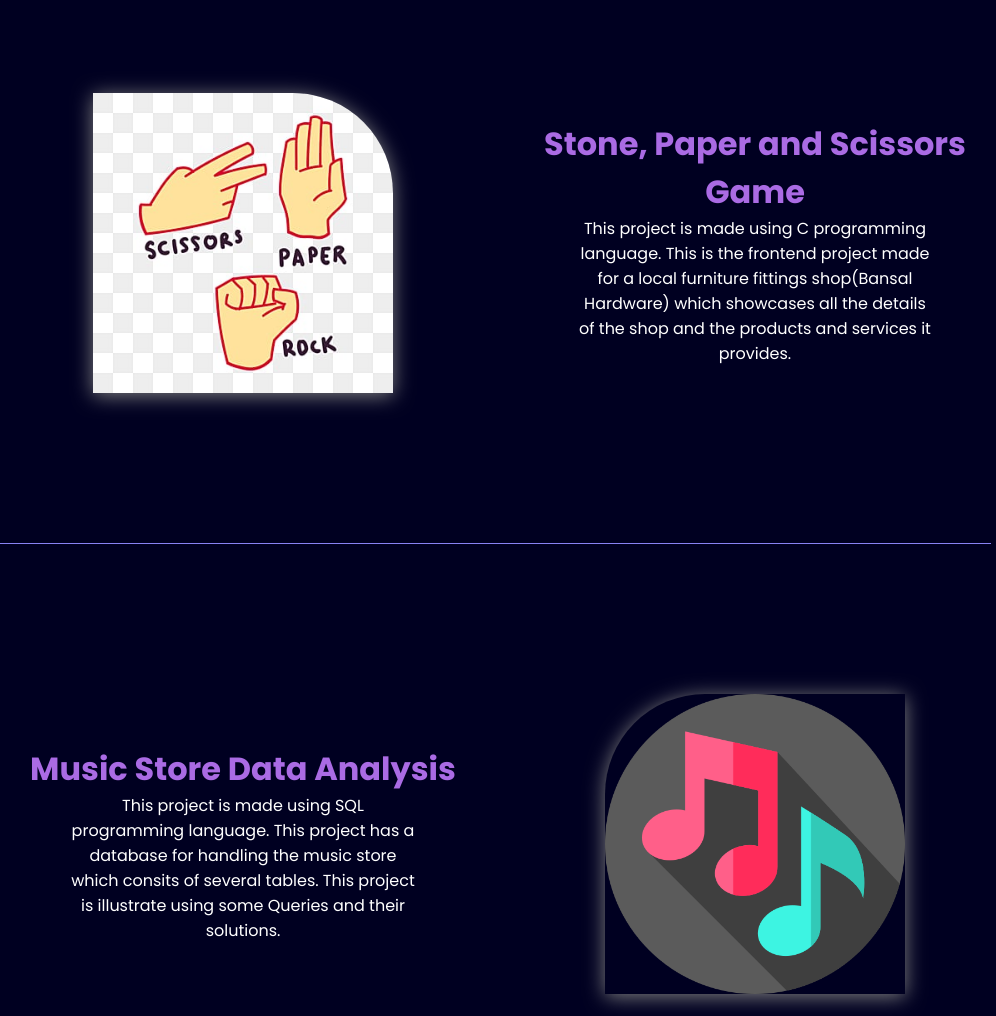
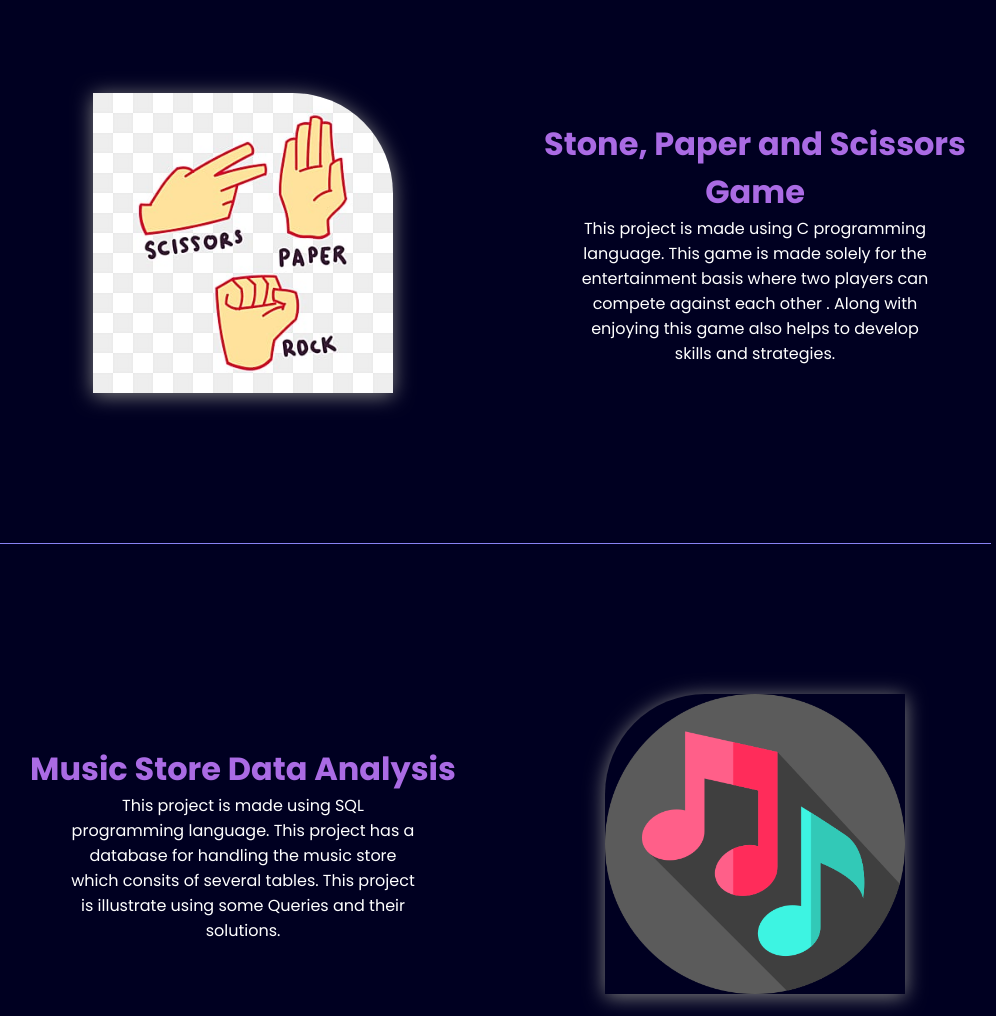
Before and after one commit to aggarwaljatin1011/myportfolio, a plain HTML site: page projects.html in a window 1280 px wide. Shown: the part 1966-2982 px from the top of the page, without its empty margins (205-1201 px from the left). Drawn offline with Linux system fonts and the light colour scheme.

Commit message:
Update projects.html

```diff
--- a/projects.html
+++ b/projects.html
@@ -82,7 +82,7 @@
                 </div>
                 <div class="pj_right pj4_right">
                     <h3 class="purple">Stone, Paper and Scissors Game</h3>
-                    <p>This project is made using C programming language. This is the frontend project made for a local furniture fittings shop(Bansal Hardware) which showcases all the details of the shop and the products and services it provides.</p>
+                    <p>This project is made using C programming language. This game is made solely for the entertainment basis where two players can compete against each other . Along with enjoying this game also helps to develop skills and strategies.</p>
                 </div>
             </div>
             <hr>
```
